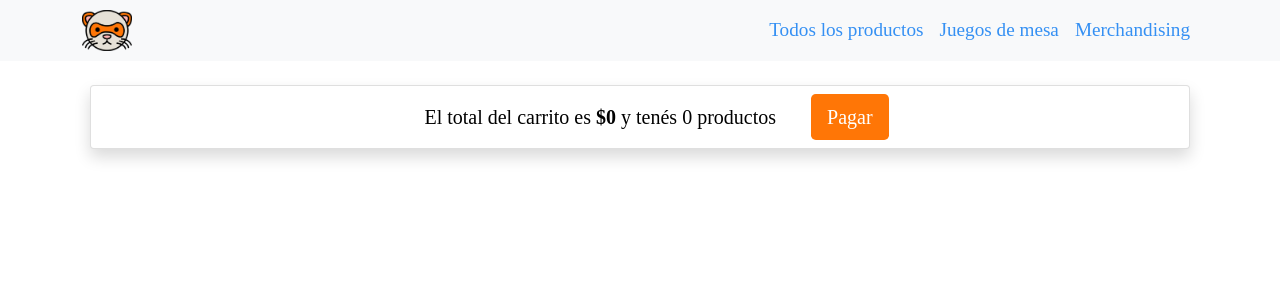
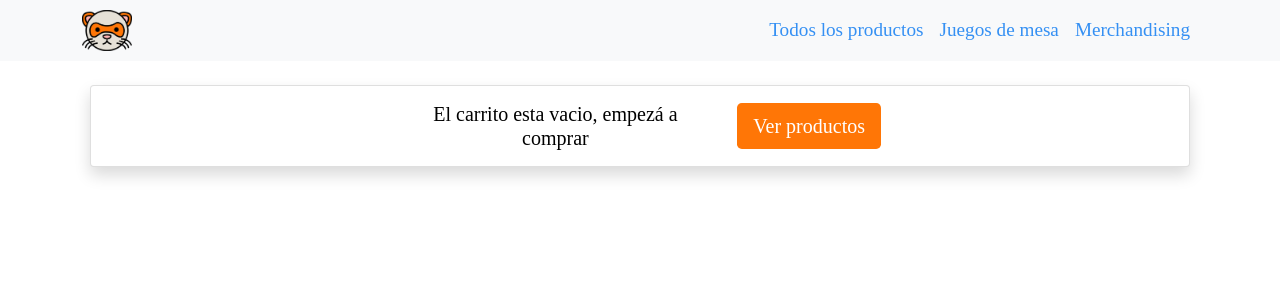
Before and after one commit to juanmagelay/amongus-react, a React (Create React App) app: page /cart in a window 1280 px wide. Shown: the top 300 px of the page. Built offline with nearby package versions, Linux system fonts and the light colour scheme.

Commit message:
Empty cart UI and back to home

```diff
--- a/src/components/Cart/Cart.js
+++ b/src/components/Cart/Cart.js
@@ -1,5 +1,6 @@
 import React, {useContext} from "react";
 import { Context } from "../../context/CartContext";
+import { Link } from "react-router-dom"
 
 import Container from 'react-bootstrap/Container';
 import Card from 'react-bootstrap/Card';
@@ -32,12 +33,27 @@ const Cart = ()=>{
                 )}
                 <Card className="w-90 justify-content-between align-items-center shadow m-2">
                     <Row className="justify-content-between align-items-center p-2">
+                        { unidades>0 ?
+                            <>
                             <Col xs={12} md={10}>
                                 <h5 className="pt-2">El total del carrito es <span className="lead">{'$' + total.toLocaleString("es-AR")}</span> y tenés {unidades} productos</h5>
                             </Col>
                             <Col className="text-center" xs={12} md={2}>
                                 <Button variant=" hu-button-active btn btn-primary btn-lg">Pagar</Button>
                             </Col>
+                            </>
+                        :
+                            <>
+                            <Col xs={12} md={8}>
+                                <h5 className="pt-2">El carrito esta vacio, empezá a comprar</h5>
+                            </Col>
+                            <Col className="text-center" xs={12} md={4}>
+                                <Link to='/'>
+                                    <Button variant=" hu-button-active btn btn-primary btn-lg">Ver productos</Button>
+                                </Link>
+                            </Col>
+                            </>
+                        }
                     </Row>
                 </Card>
         </Container>
```
Lines whose indentation alone changed are shown as unchanged.
